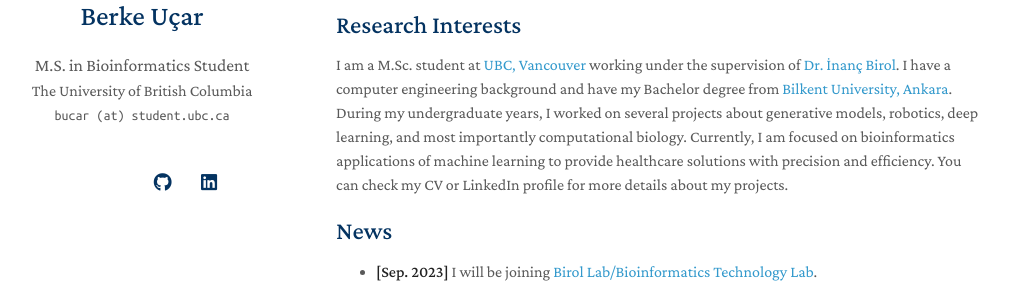
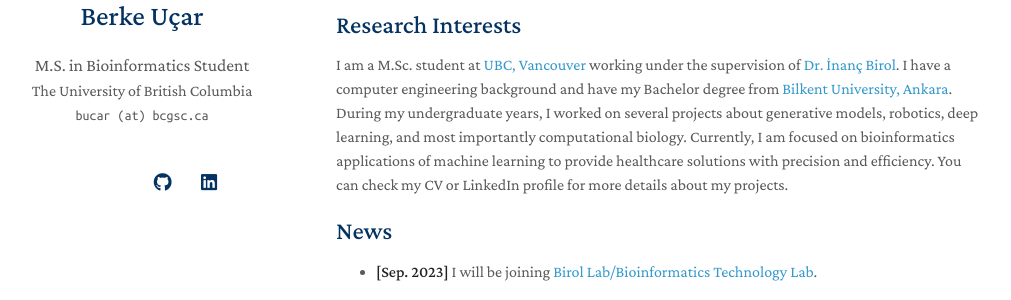
Before and after one commit to berkeucar/berkeucar.github.io, a Jekyll site: the page built from index.md, in a window 1280 px wide. Shown: the part 214-514 px from the top of the page, without its empty margins (134-1145 px from the left). Built offline with Jekyll 4.4.1, drawn with Linux system fonts in a browser that asks for light colours; nearby versions of some CDN libraries; a style sheet for code colours, icons or effects is not loaded; our own code applies the rules of GitHub Pages for plain Markdown files.

Commit message:
Email updated

```diff
--- a/_config.yml
+++ b/_config.yml
@@ -2,7 +2,7 @@
 title: Berke Uçar
 position: M.S. in Bioinformatics Student
 affiliation: The University of British Columbia
-email: bucar (at) student.ubc.ca
+email: bucar (at) bcgsc.ca
 
 # Search Engine Optimization (SEO)
 # The following information is used to improve the website traffic from search engines, e.g., Google.
```
